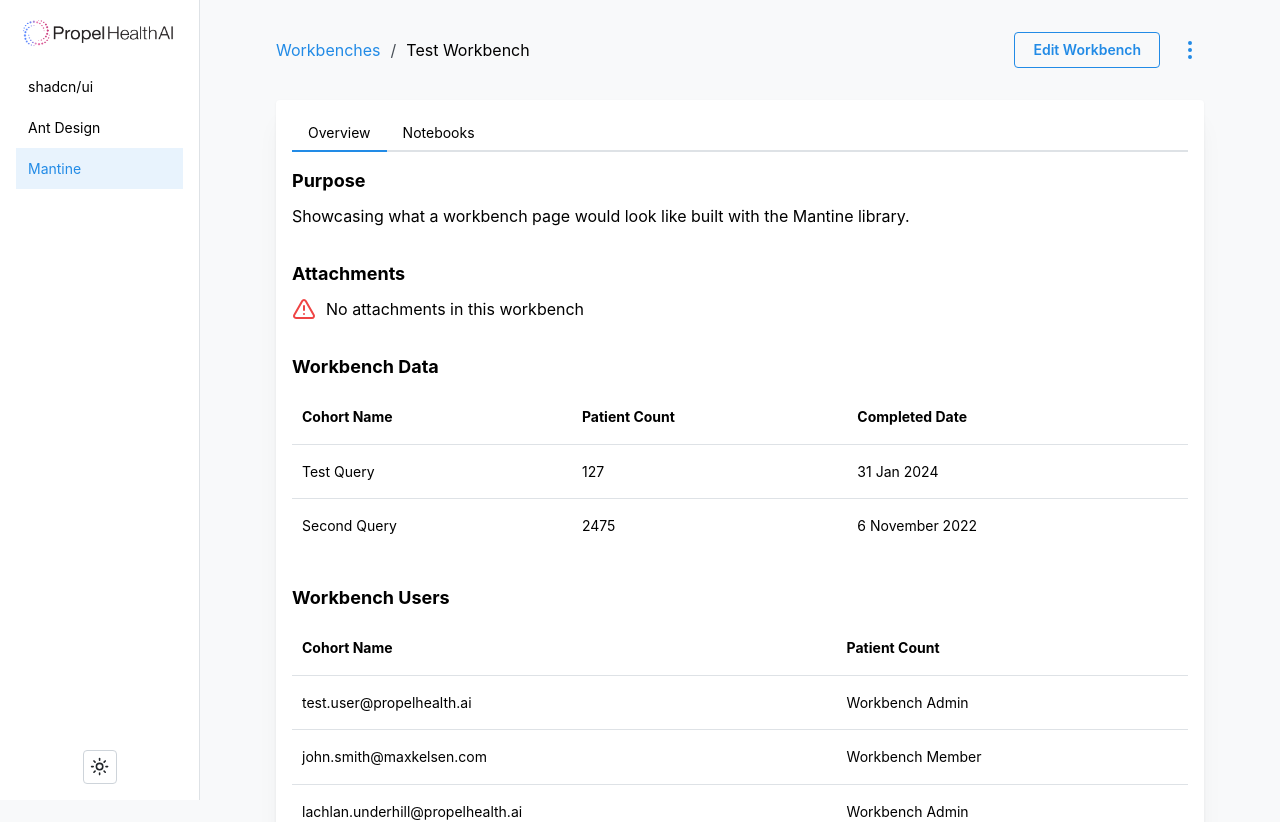
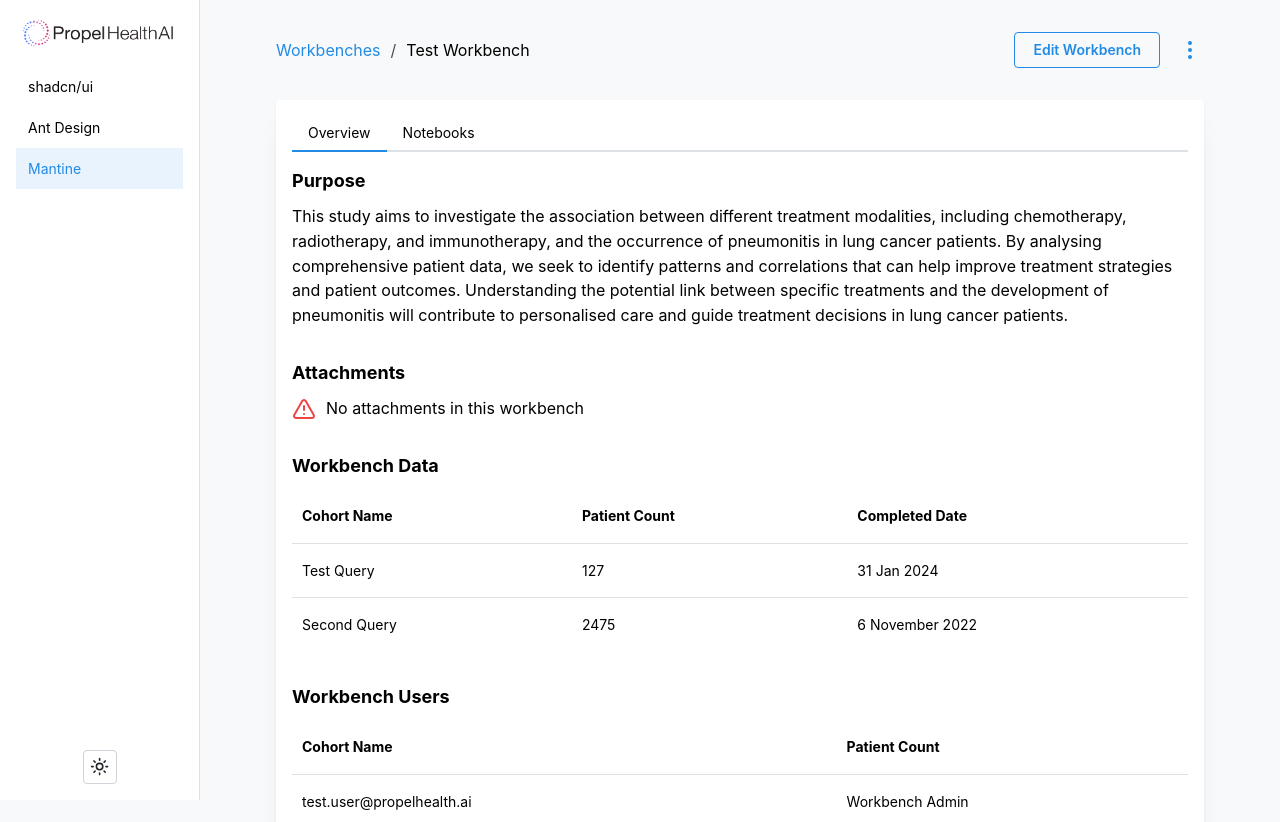
Before and after one commit to bambanah/ph-ui-spike, a Next.js app: page /mantine in a window 1280 px wide. Shown: the top 822 px of the page. Built offline with nearby package versions, Linux system fonts and the light colour scheme.

Commit message:
mantine purpose

```diff
--- a/src/app/mantine/page.tsx
+++ b/src/app/mantine/page.tsx
@@ -5,6 +5,7 @@ import WorkbenchDataTable from "@/components/mantine/workbench-data-table";
 import WorkbenchNotebookTable from "@/components/mantine/workbench-notebook-table";
 import WorkbenchUserTable from "@/components/mantine/workbench-user-table";
 import { navConfig } from "@/lib/nav-config";
+import { workbenchPurpose } from "@/lib/workbench-info";
 import {
   ActionIcon,
   Anchor,
@@ -110,10 +111,7 @@ function MantinePage() {
                 <Stack gap="xl">
                   <Stack gap="xs">
                     <Title order={4}>Purpose</Title>
-                    <p>
-                      Showcasing what a workbench page would look like built
-                      with the Mantine library.
-                    </p>
+                    <p>{workbenchPurpose}</p>
                   </Stack>
                   <Stack gap="xs">
                     <Title order={4}>Attachments</Title>
```
